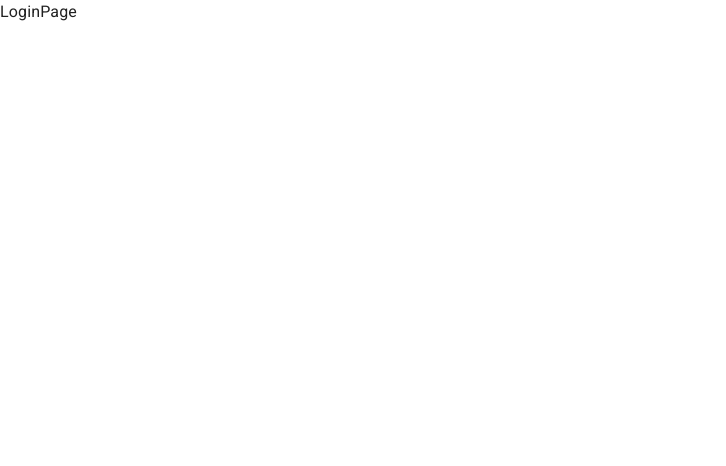
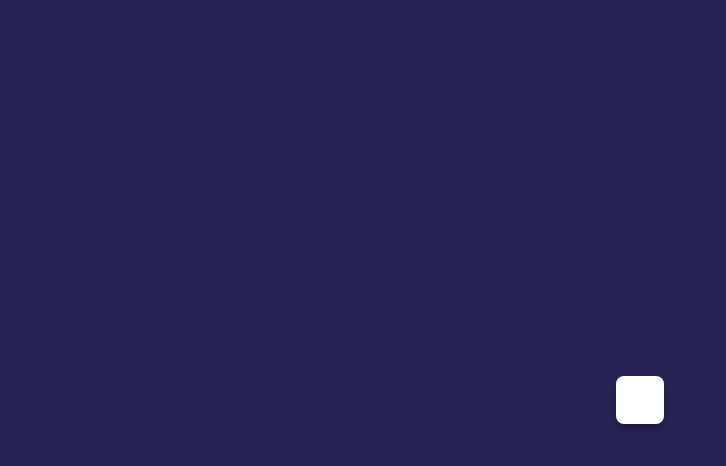
Before and after one commit to lauraportillo/journal-app, a React (Vite) app: page /auth/login in a window 1280 px wide. Shown: the top 466 px of the page, without its empty margins (0-726 px from the left). Built offline with nearby package versions, Linux system fonts and the light colour scheme.

Commit message:
update changes

```diff
--- a/src/auth/pages/LoginPage.jsx
+++ b/src/auth/pages/LoginPage.jsx
@@ -1,3 +1,31 @@
+import { Grid } from '@mui/material';
+
 export const LoginPage = () => {
-  return <div>LoginPage</div>;
+  return (
+    <>
+      <Grid
+        container
+        spacing={0}
+        direction="column"
+        alignItems="center"
+        justifyContent="center"
+        sx={{
+          minHeight: '100vh',
+          backgroundColor: 'primary.main',
+          padding: 4,
+        }}
+      >
+        <Grid
+          item
+          className="box-shadow"
+          xs={3}
+          sx={{
+            backgroundColor: 'white',
+            padding: 3,
+            borderRadius: 2,
+          }}
+        ></Grid>
+      </Grid>
+    </>
+  );
 };
--- a/src/styles.css
+++ b/src/styles.css
@@ -0,0 +1,3 @@
+.box-shadow {
+    box-shadow: 0px 5px 5px rgba(0, 0, 0, 0.2);
+}
```
Also changed, not shown: package.json (line endings or trailing spaces), 1 other file (tests, documents, lock files or other folders).
